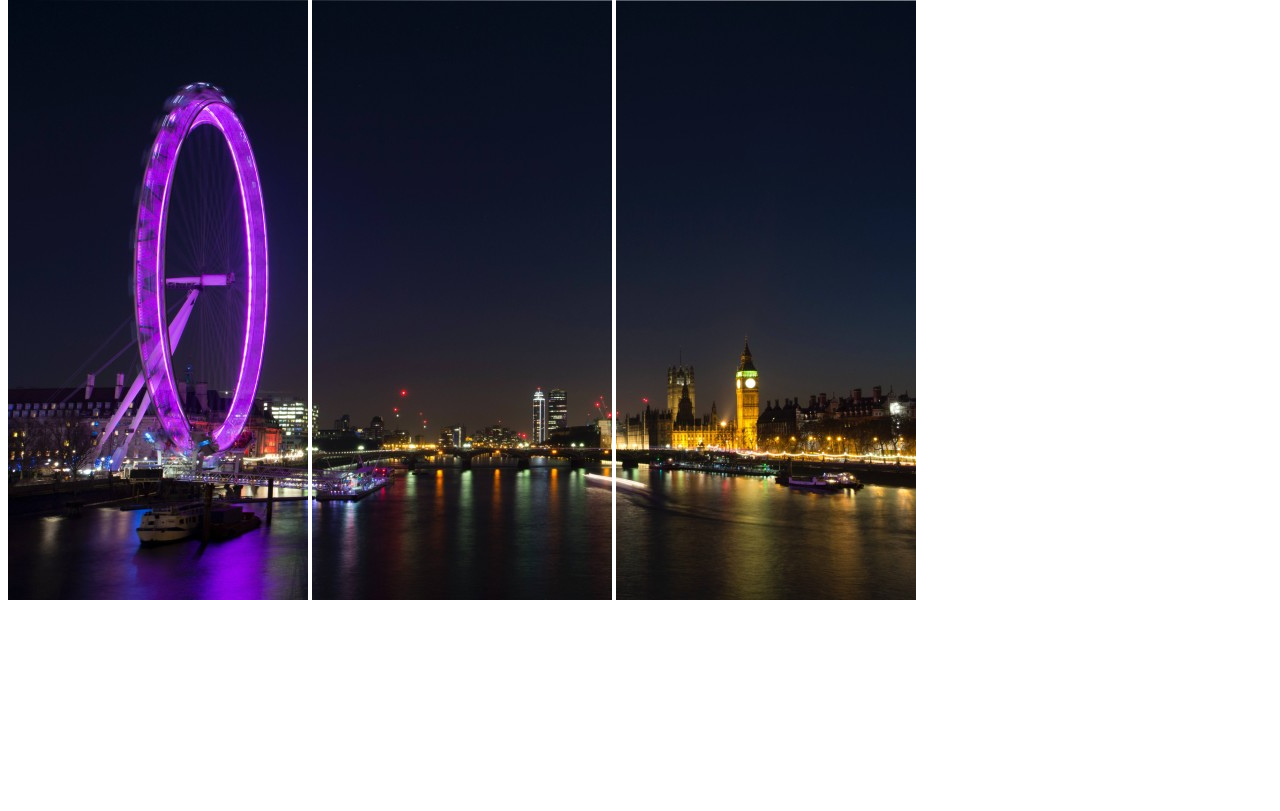
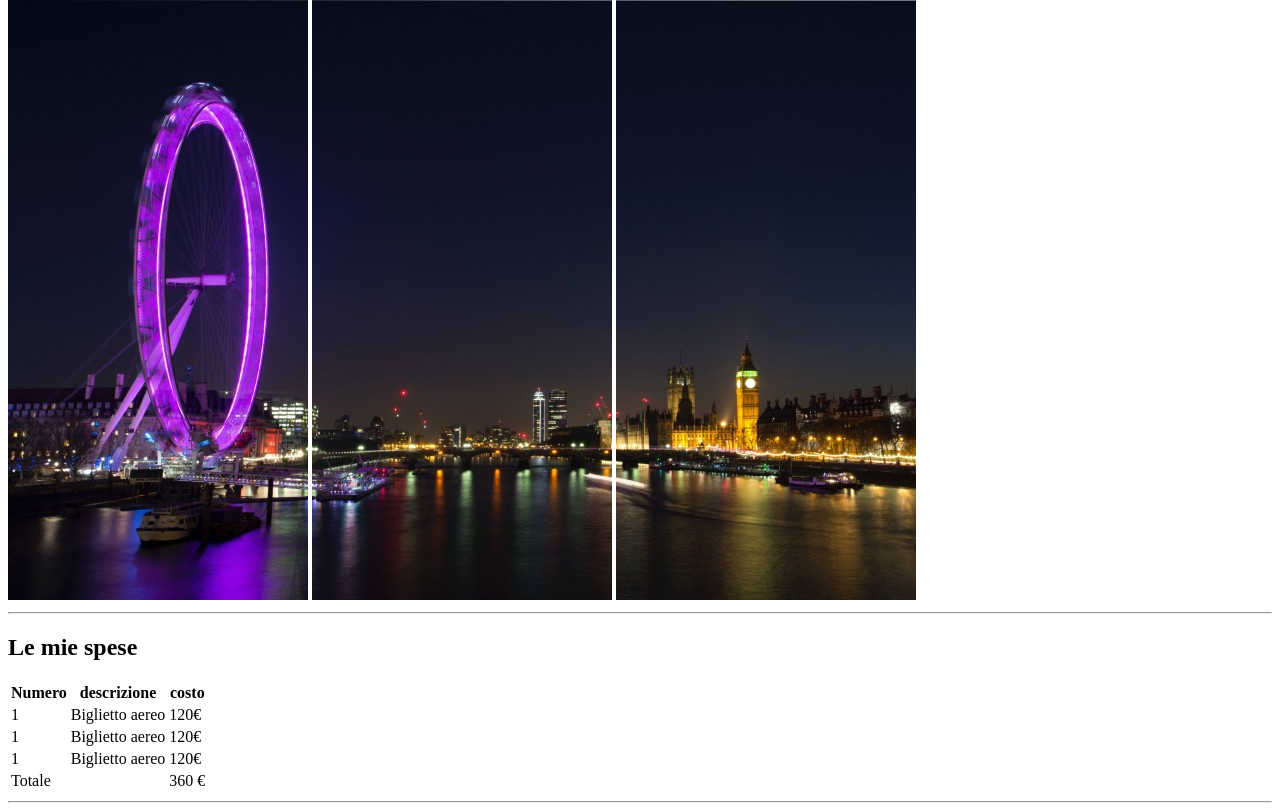
Before and after one commit to FilippoBid/html-london-trip, a plain HTML site: page index.html in a window 1280 px wide. Shown: the part 66-877 px from the top of the page. Before the commit the page ends 800 px from the top, so only its background shows below. Drawn offline with Linux system fonts and the light colour scheme.

Commit message:
creo la tabella e inserico i dati

```diff
--- a/index.html
+++ b/index.html
@@ -10,6 +10,36 @@
     <img src="img/pexels-bill-emrich-230794-0.jpg" alt="panorama londra con ruota">
     <img src="img/pexels-bill-emrich-230794-1.jpg" alt="panorama londra citta">
     <img src="img/pexels-bill-emrich-230794-2.jpg" alt="panorama londra big ben">
+    <hr>
+    <h2>Le mie spese</h2>
+    <table>
+        <thead>
+            <th>Numero</th>
+            <th>descrizione</th>
+            <th>costo</th>
+        </thead>
+        <tbody>
+            <td>1</td>
+            <td>Biglietto aereo</td>
+            <td>120&#8364;</td>
+        </tbody>
+        <tbody>
+            <td>1</td>
+            <td>Biglietto aereo</td>
+            <td>120&#8364;</td>
+        </tbody>
+        <tbody>
+            <td>1</td>
+            <td>Biglietto aereo</td>
+            <td>120&#8364;</td>
+        </tbody>
+        <TFoot>
+            <td>Totale</td>
+            <td></td>
+            <td>360 &#8364;</td>
 
+        </TFoot>
+    </table>
+    <hr>
 </body>
 </html>
```
